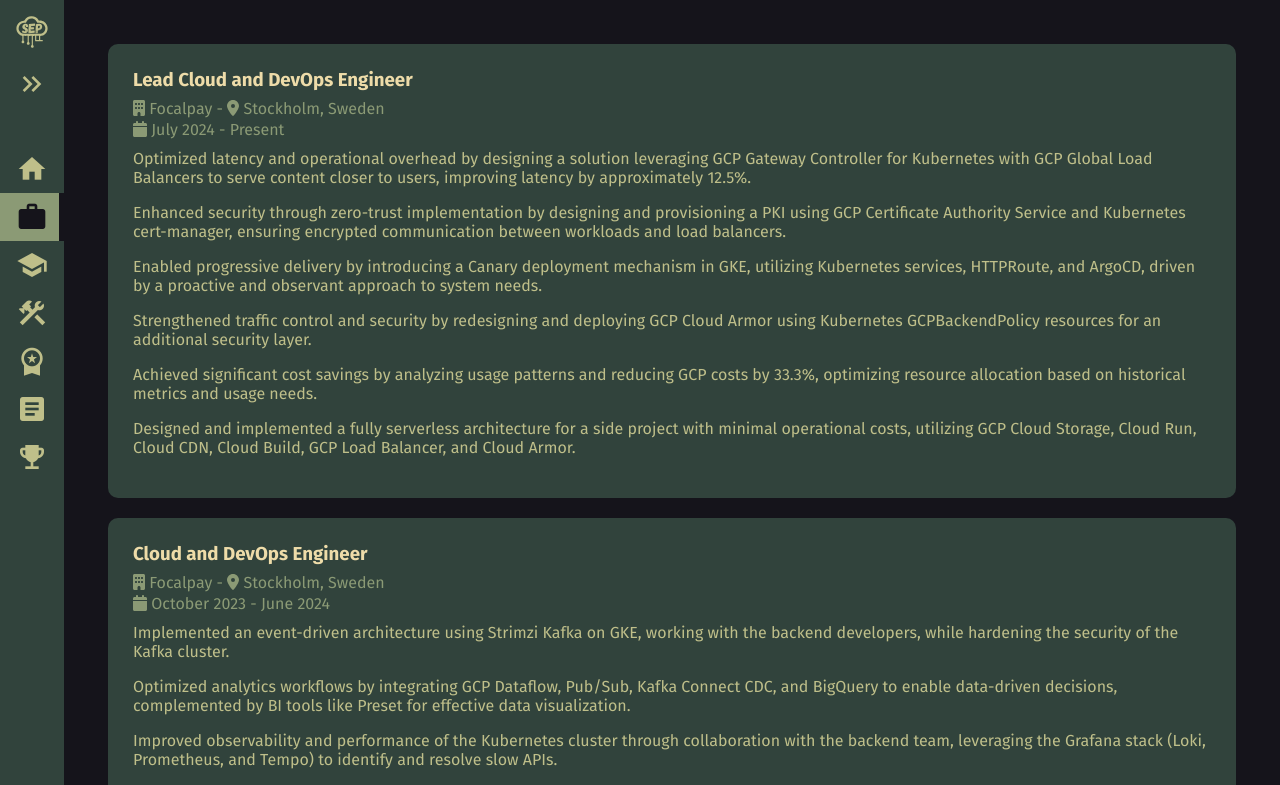
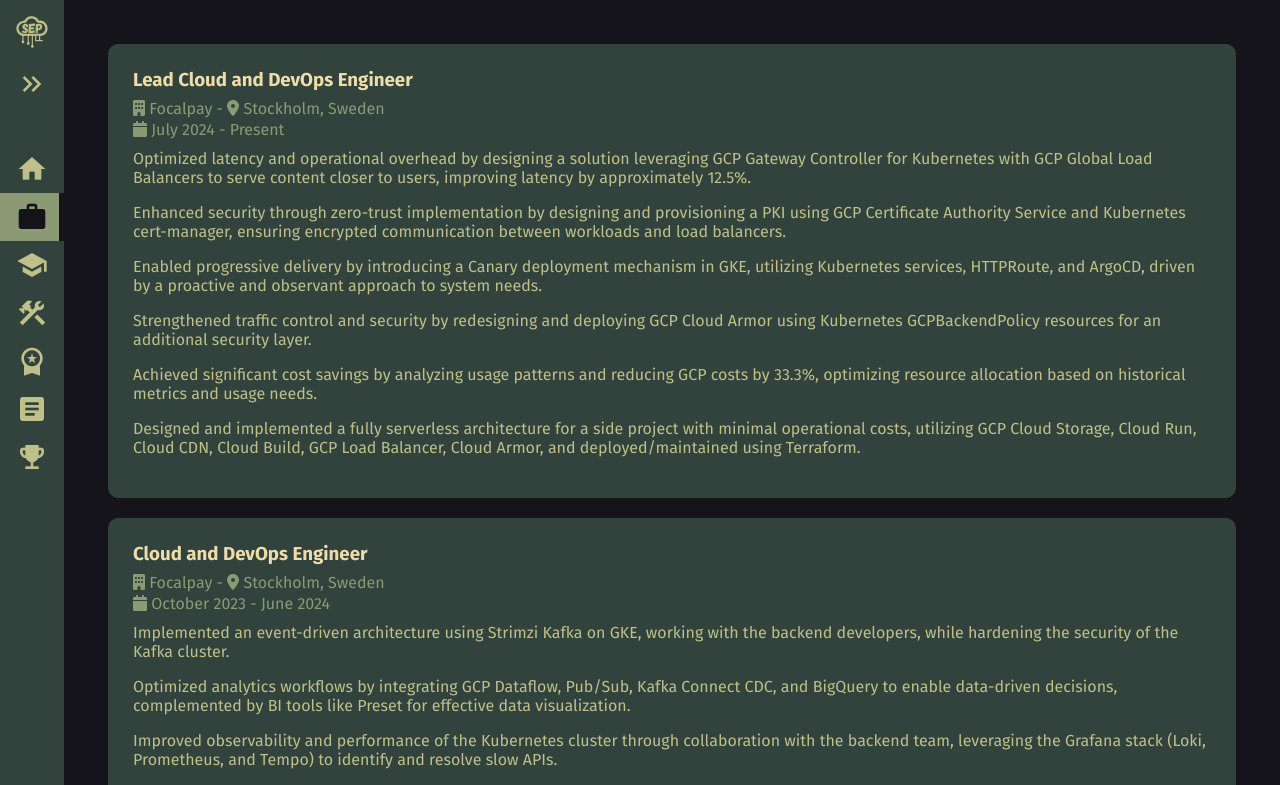
Before and after one commit to sepehrjavid/sepehrjavid-website, a Vue app: page /experience in a window 1280 px wide. Shown: the top 785 px of the page. Built offline with nearby package versions, Linux system fonts and the light colour scheme.

Commit message:
Update Experience.vue

```diff
--- a/src/views/Experience.vue
+++ b/src/views/Experience.vue
@@ -35,7 +35,7 @@
             'Enabled progressive delivery by introducing a Canary deployment mechanism in GKE, utilizing Kubernetes services, HTTPRoute, and ArgoCD, driven by a proactive and observant approach to system needs.',
             'Strengthened traffic control and security by redesigning and deploying GCP Cloud Armor using Kubernetes GCPBackendPolicy resources for an additional security layer.',
             'Achieved significant cost savings by analyzing usage patterns and reducing GCP costs by 33.3%, optimizing resource allocation based on historical metrics and usage needs.',
-            'Designed and implemented a fully serverless architecture for a side project with minimal operational costs, utilizing GCP Cloud Storage, Cloud Run, Cloud CDN, Cloud Build, GCP Load Balancer, and Cloud Armor.'
+            'Designed and implemented a fully serverless architecture for a side project with minimal operational costs, utilizing GCP Cloud Storage, Cloud Run, Cloud CDN, Cloud Build, GCP Load Balancer, Cloud Armor, and deployed/maintained using Terraform.'
         ]
     },
     {
```
